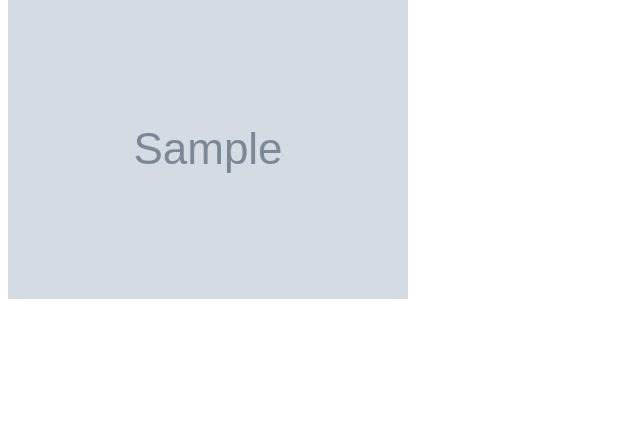
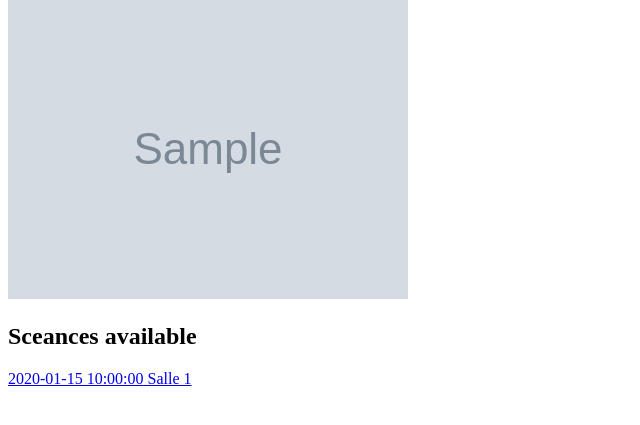
Before and after one commit to Alexandre-ynov/Reservation_Cinema_PHP_B2, a PHP site: template src/views/details.php in a window 1280 px wide. Shown: the part 251-676 px from the top of the page, without its empty margins (0-640 px from the left). Run offline with PHP 8.4, Linux system fonts and the light colour scheme; the template is opened without the code that fills it: most values are stand-ins (such as "Sample title", 1, 10 or a date in 2020); grey boxes marked "Sample" are stand-in pictures.

Commit message:
feat: update film details display with sceances and modify sceance date type

```diff
--- a/migation.sql
+++ b/migation.sql
@@ -35,7 +35,7 @@ CREATE TABLE seat(
 
 CREATE TABLE sceance(
    sceanceId VARCHAR(50),
-   sceanceDate VARCHAR(50),
+   sceanceDate DATETIME,
    filmId VARCHAR(50) NOT NULL,
    roomId INT NOT NULL,
    PRIMARY KEY(sceanceId),
--- a/public/test_details.php
+++ b/public/test_details.php
@@ -10,4 +10,4 @@ $filmId = $_GET['id'] ?? 1;
 
 // Appelle le contrôleur
 $controller = new detailsController();
-$controller->showDetails($filmId);
+$controller->showFilmDetails($filmId);
--- a/src/controllers/detailsControlleur.php
+++ b/src/controllers/detailsControlleur.php
@@ -6,8 +6,9 @@ class detailsController {
         $this->model = new detailsModel();
     }
 
-    public function showDetails($id) {
-        $film = $this->model->getFilmById($id);
+    public function showFilmDetails($filmId) {
+        $film = $this->model->getFilmById($filmId);
+        $sceances = $this->model->getSceancesByFilmId($filmId);
         if ($film) {
             include __DIR__ . '/../views/details.php';
         } else {
--- a/src/views/details.php
+++ b/src/views/details.php
@@ -21,5 +21,22 @@
             </div>
         </div>
     </div>
+    <div class="container">
+        <h2>Sceances available</h2>
+        <div class="sceances-list">
+            <?php if (!empty($sceances)): ?>
+                <?php foreach ($sceances as $sceance): ?>
+                    <a href="/booking?sceanceId=<?php echo htmlspecialchars($sceance['sceanceId']); ?>" class="btn-sceance">
+                        <div class="sceance-info">
+                            <span class="date"><?php echo htmlspecialchars($sceance['sceanceDate']); ?></span>
+                            <span class="room">Salle <?php echo htmlspecialchars($sceance['roomId']); ?></span>
+                        </div>
+                    </a>
+                <?php endforeach; ?>
+            <?php else: ?>
+                <p>No sceances found for this film.</p>
+            <?php endif; ?>
+        </div>
+    </div>
 </body>
 </html>
```
Also changed, not shown: src/models/detailsModel.php (+8 -0 lines).
